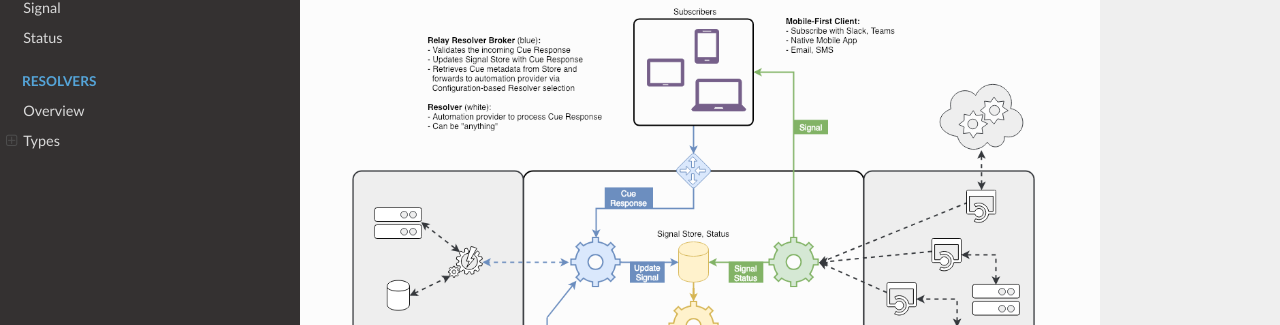
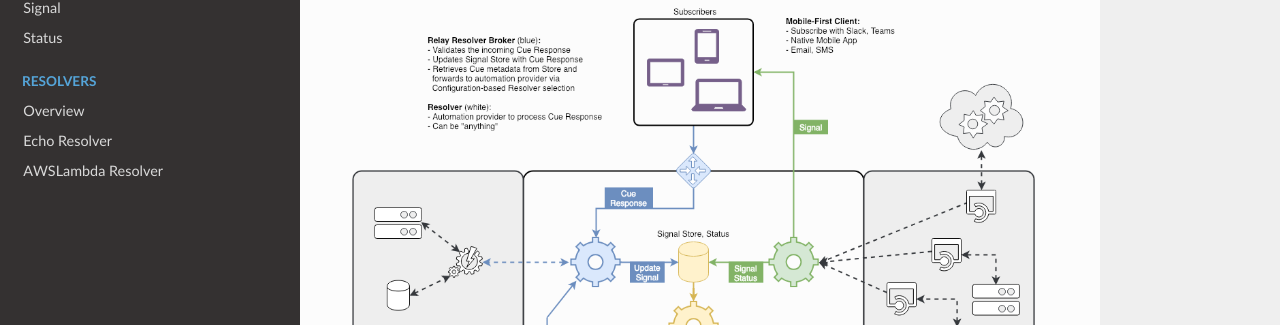
Before and after one commit to SynapseProject/syntinel.docs, an MkDocs documentation site: the page built from docs/index.md, in a window 1280 px wide. Shown: the part 276-601 px from the top of the page. Built offline with MkDocs 1.6.1, drawn with Linux system fonts in a browser that asks for light colours; nearby versions of some CDN libraries; old or Windows-style settings are respelled for this version of MkDocs.

Commit message:
Bug fix.

```diff
--- a/mkdocs.yml
+++ b/mkdocs.yml
@@ -6,8 +6,7 @@ pages:
   - Status: classes/status-request.md
 - Resolvers:
   - Overview: resolvers.md
-  - Types:
-    - Echo: resolvers/echo.md
-    - AWSLambda: resolvers/aws-lambda.md
+  - Echo Resolver: resolvers/echo.md
+  - AWSLambda Resolver: resolvers/aws-lambda.md
 
 theme: readthedocs
```
